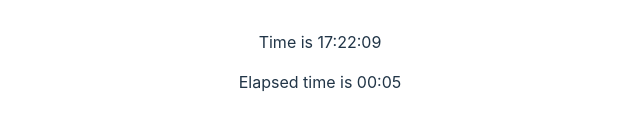
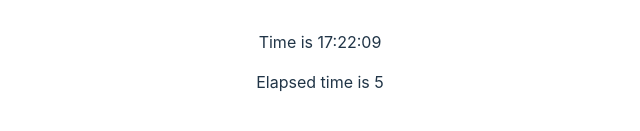
Before and after one commit to williamlagos/pomodorino-web, a React (Vite) app: page / in a window 1280 px wide. Shown: the part 375-506 px from the top of the page, without its empty margins (320-960 px from the left). Built offline with nearby package versions, Linux system fonts and the light colour scheme; the HTML template or start-up script is replaced by a standard one.

Commit message:
feat: changed time difference to have less overhead

```diff
--- a/src/App.tsx
+++ b/src/App.tsx
@@ -13,7 +13,7 @@ const App = (): ReactElement => {
   }, [])
 
   const currentFormattedTime = d(currentTime).format('HH:mm:ss')
-  const formattedTimeElapsed = d(d(currentTime).diff(d(startTime))).format('mm:ss')
+  const formattedTimeElapsed = d(currentTime).diff(d(startTime), 's')
 
   return (
     <>
```
